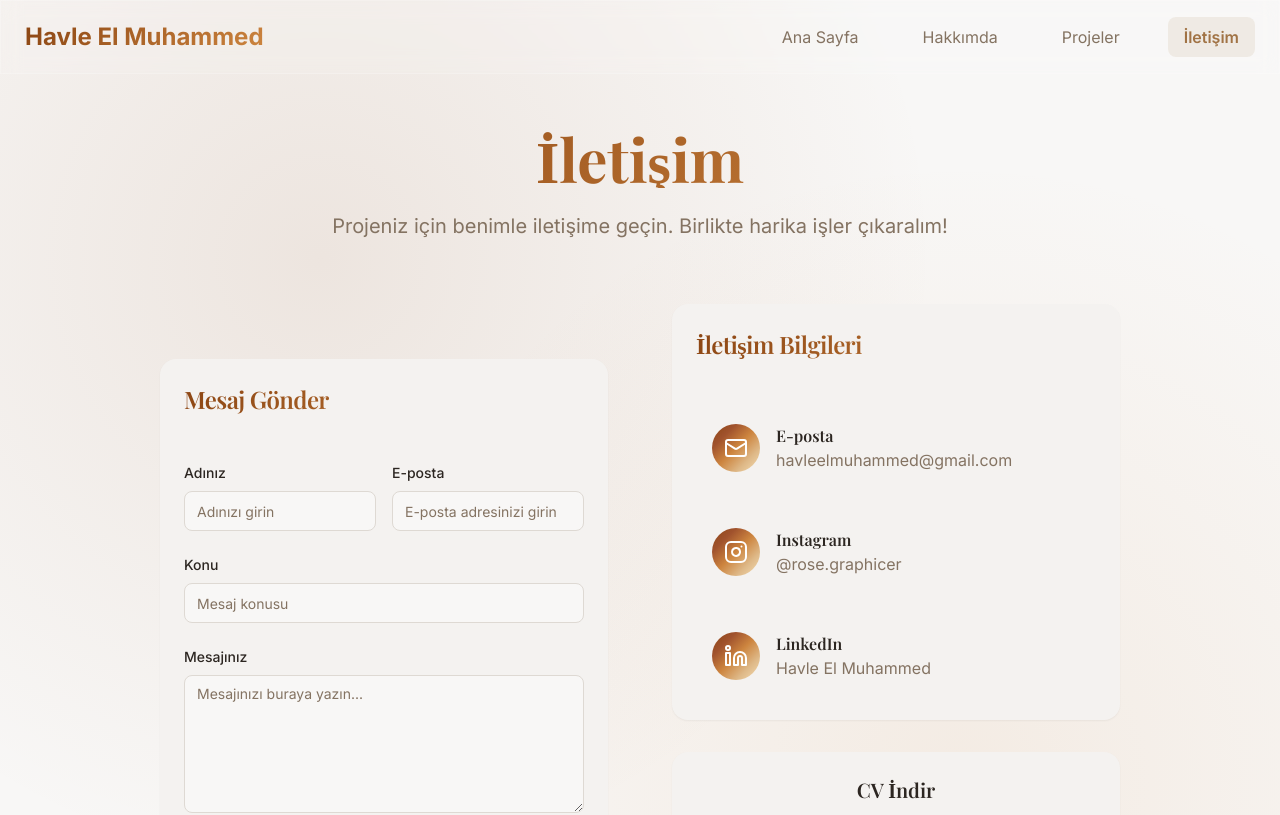
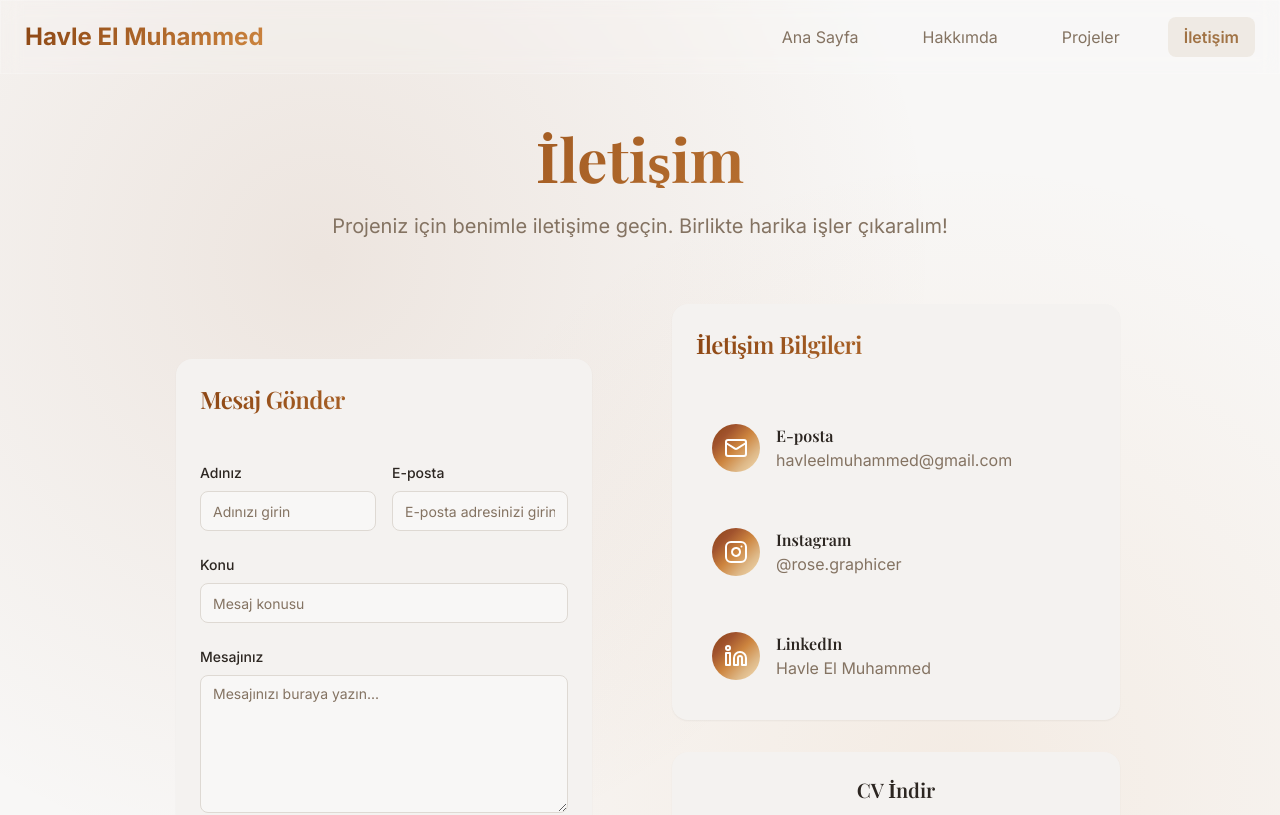
Before and after one commit to HuzeyfeEM/havle-portfolio, a React (Vite) app: page /iletisim in a window 1280 px wide. Shown: the top 815 px of the page. Built offline with nearby package versions, Linux system fonts and the light colour scheme.

Commit message:
ContactPage'de sağ boşluk sorununu giderme

```diff
--- a/src/pages/ContactPage.jsx
+++ b/src/pages/ContactPage.jsx
@@ -125,7 +125,7 @@ const ContactPage = () => {
               initial={{ opacity: 0, x: -50 }}
               animate={{ opacity: 1, x: 0 }}
               transition={{ duration: 0.8, delay: 0.2 }}
-              className="flex justify-center items-center"
+              className="flex justify-center items-center px-4 sm:px-6"
             >
               <Card className="glass-effect border-0 w-full max-w-md rounded-2xl mx-auto">
                 <CardHeader>
```
